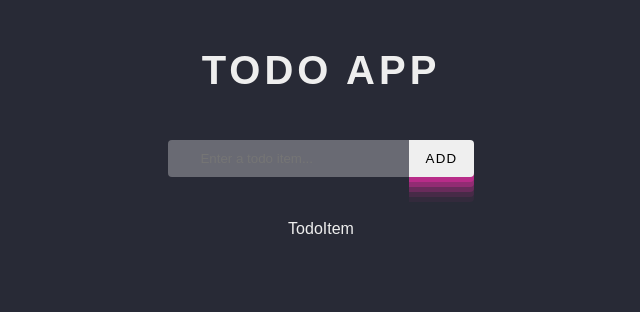
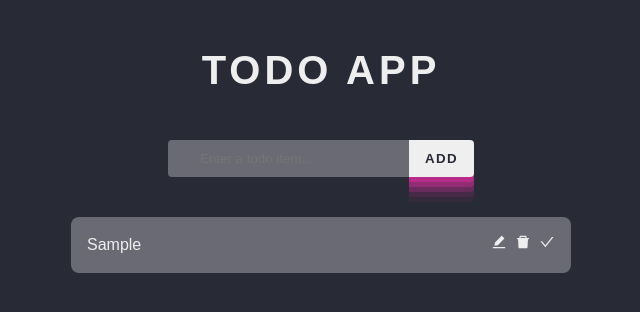
Before and after one commit to spannmikey/todo-app, a React (Vite) app in the folder app/: page / in a window 1280 px wide. Both pictures are taken after typing "Sample" into the empty fields and a click on the button "ADD". Shown: the top 312 px of the page, without its empty margins (319-959 px from the left). Built offline with nearby package versions, Linux system fonts and the light colour scheme.

Commit message:
Add functionality for handleChecked and handleDelete function

```diff
--- a/app/package.json
+++ b/app/package.json
@@ -12,6 +12,7 @@
   "dependencies": {
     "react": "^18.2.0",
     "react-dom": "^18.2.0",
+    "react-icons": "^4.11.0",
     "uuidv4": "^6.2.13"
   },
   "devDependencies": {
--- a/app/src/components/TodoItem.tsx
+++ b/app/src/components/TodoItem.tsx
@@ -1,5 +1,51 @@
-export default function TodoItem() {
-  return (
-    <div>TodoItem</div>
-  )
+import { Todo } from "../model"
+import { AiFillEdit, AiFillDelete, AiOutlineCheck } from "react-icons/ai/"
+interface Props {
+	todoItem: Todo
+	todoItems: Todo[]
+	setTodoItems: React.Dispatch<React.SetStateAction<Todo[]>>
 }
+
+export default function TodoItem({ todoItem, todoItems, setTodoItems }: Props) {
+	// Check off if done or not
+	const handleCompletedTodos = (id: number) => {
+		setTodoItems(
+			todoItems.map(todoItem =>
+				todoItem.id === id
+					? { ...todoItem, isDone: !todoItem.isDone }
+					: todoItem
+			)
+		)
+	}
+
+	// Delete an item
+	const handleDelete = (id: number) => {
+		setTodoItems(todoItems.filter(todoItem => todoItem.id !== id))
+	}
+
+	return (
+		<form className="TodoItem__form">
+			{todoItem.isDone ? (
+				<s className="strikethrough">{todoItem.todo}</s>
+			) : (
+				<p className="TodoItem__todo">{todoItem.todo}</p>
+			)}
+
+			<div className="TodoItem__icons">
+				<span className="TodoItem__icon">
+					<AiFillEdit />
+				</span>
+				<span
+					className="TodoItem__icon"
+					onClick={() => handleDelete(todoItem.id)}>
+					<AiFillDelete />
+				</span>
+				<span
+					className="TodoItem__icon"
+					onClick={() => handleCompletedTodos(todoItem.id)}>
+					<AiOutlineCheck />
+				</span>
+			</div>
+		</form>
+	)
+}
--- a/app/src/components/TodoList.tsx
+++ b/app/src/components/TodoList.tsx
@@ -8,10 +8,15 @@ interface Props {
 
 export default function TodoList({ todoItems, setTodoItems }: Props) {
 	return (
-		<div className="TodoList__container">
+		<>
 			{todoItems.map(todoItem => (
-				<TodoItem key={todoItem.id} />
+				<TodoItem
+					key={todoItem.id}
+					todoItem={todoItem}
+					todoItems={todoItems}
+					setTodoItems={setTodoItems}
+				/>
 			))}
-		</div>
+		</>
 	)
 }
--- a/app/src/index.css
+++ b/app/src/index.css
@@ -12,6 +12,12 @@ html {
 body {
 	background-color: #282a36;
 	color: #eee;
+}
+
+/* utility classes */
+
+.strikethrough {
+	color: #282a36;
 }
 
 /* App component styling */
@@ -65,12 +71,46 @@ body {
 	font-family: inherit;
 	text-transform: uppercase;
 	letter-spacing: 0.1em;
+	color: #282a36;
+	font-weight: 700;
+}
+
+/* Todo Item Styling */
+
+.TodoItem__form {
+	display: flex;
+	justify-content: space-between;
+	align-items: center;
+	width: 500px;
+	background-color: rgba(255, 255, 255, 0.3);
+	border-radius: 0.5em;
+	padding: 1rem;
+	margin-bottom: 20px;
+}
+
+.TodoItem__icons {
+	display: flex;
+	gap: 0.5rem;
+}
+
+.TodoItem__icon {
+	cursor: pointer;
+	transition: all 0.5s ease-in-out;
+}
+
+.TodoItem__icon:hover {
+	color: #282a36;
+	transform: scale(1.5);
 }
 
 /* Media queries */
-@media (max-width: 800px) {
+@media (max-width: 576px) {
 	.App__heading {
 		font-size: 1.5rem;
 		margin-top: 20px;
 	}
+
+	.TodoItem__form {
+		width: 400px;
+	}
 }
```
Also changed, not shown: 1 other file (tests, documents, lock files or other folders).
